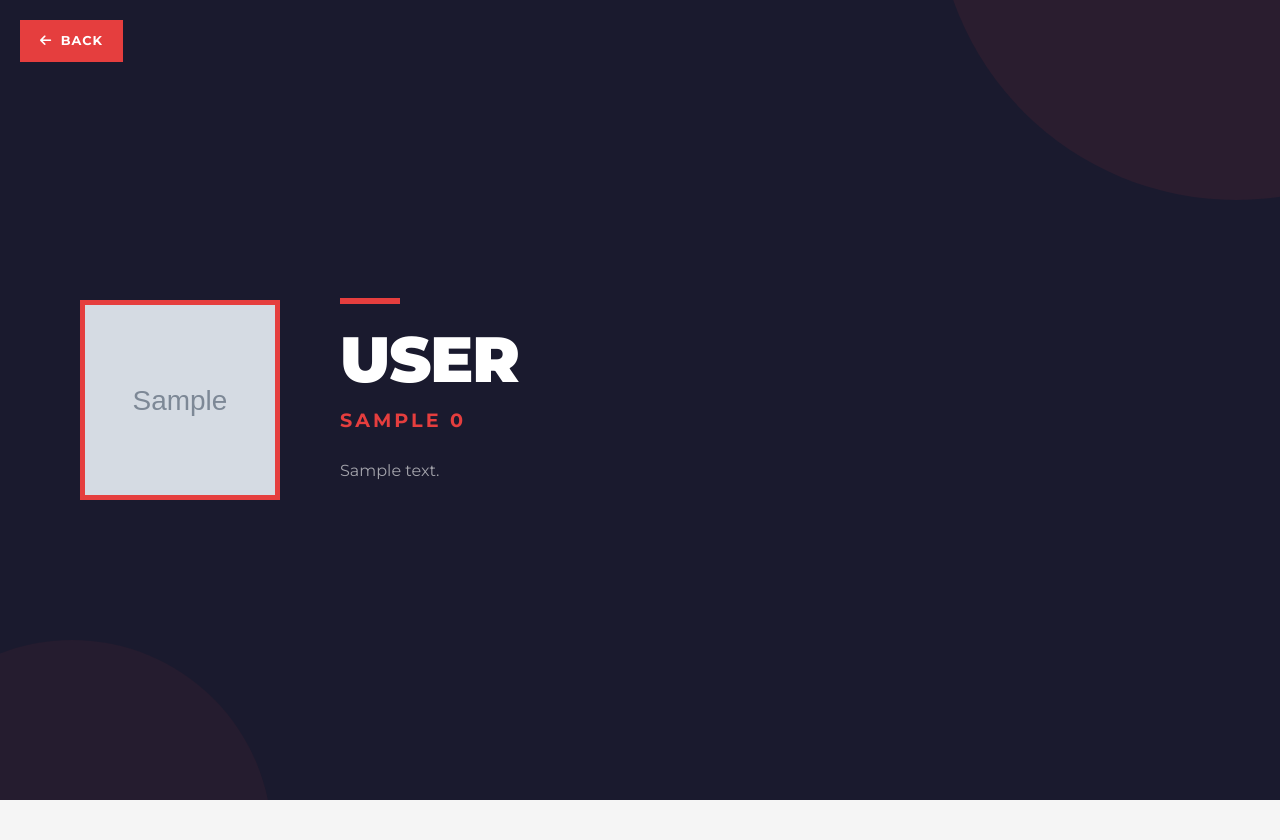
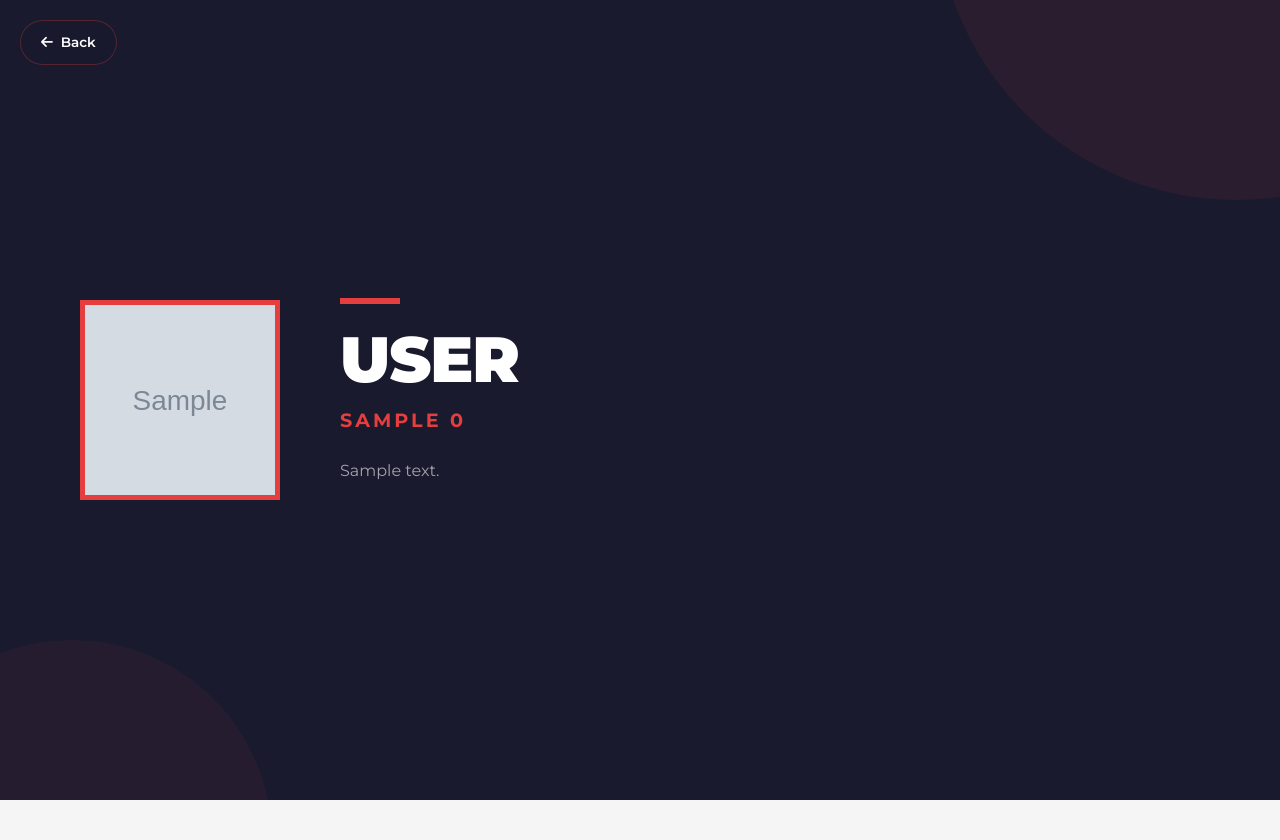
Before and after one commit to chrysanthusobinna/django-portfolio, a Django app: template portfolio_app/templates/template-previews/bold.html in a window 1280 px wide. Shown: the top 840 px of the page. Run offline with Django 4.2, Linux system fonts and the light colour scheme; the template is opened without the code that fills it: most values are stand-ins (such as "Sample title", 1, 10 or a date in 2020); grey boxes marked "Sample" are stand-in pictures.

Commit message:
Update bold template design and fix back button positioning
Adjusted CSS for the back button in the bold template to improve positioning and appearance. Modified the template to display user initials instead of hardcoded values and updated date formatting to show only the year. Also updated the `psycopg2` dependency to `psycopg2-binary` and added `playwright` to `requirements.txt`.

Replit-Commit-Author: Agent
Replit-Commit-Session-Id: 9d698cb2-94c7-4a1a-83f7-568c51fffbb6
Replit-Commit-Checkpoint-Type: full_checkpoint
Replit-Commit-Event-Id: 1925f73e-816e-4b62-8ee9-43394f9d15ae
Replit-Commit-Screenshot-Url: https://storage.googleapis.com/screenshot-production-us-central1/1f5fe7d4-1cdf-4b6f-b09e-05f67c314425/9d698cb2-94c7-4a1a-83f7-568c51fffbb6/rs4Ffq5
Replit-Helium-Checkpoint-Created: true

```diff
--- a/portfolio_app/templates/template-previews/bold.html
+++ b/portfolio_app/templates/template-previews/bold.html
@@ -27,21 +27,22 @@
             position: fixed;
             top: 20px;
             left: 20px;
-            z-index: 1000;
-            background: #e53e3e;
+            z-index: 99999;
+            background: rgba(26,26,46,0.85);
             color: #fff;
             padding: 10px 20px;
-            border-radius: 0;
+            border-radius: 30px;
             text-decoration: none;
-            font-size: 0.8rem;
-            font-weight: 700;
-            text-transform: uppercase;
-            letter-spacing: 1px;
-            transition: background 0.3s;
+            font-size: 0.85rem;
+            font-weight: 600;
+            backdrop-filter: blur(10px);
+            -webkit-backdrop-filter: blur(10px);
+            border: 1px solid rgba(229,62,62,0.3);
+            transition: all 0.3s;
         }
 
         .back-link:hover {
-            background: #c53030;
+            background: #e53e3e;
             color: #fff;
         }
 
@@ -556,7 +557,7 @@
             }
 
             .back-link {
-                position: absolute;
+                position: fixed;
             }
         }
     </style>
@@ -572,7 +573,7 @@
                 {% if profilephoto and profilephoto.profile_photo %}
                     <img src="{{ profilephoto.profile_photo.url }}" alt="{{ user_fullname }}">
                 {% else %}
-                    <div class="placeholder-avatar">CO</div>
+                    <div class="placeholder-avatar">{{ user_initials }}</div>
                 {% endif %}
             </div>
             <div class="hero-bold-text">
@@ -601,7 +602,7 @@
                     <div class="employment-bold-role">{{ job.job_title }}</div>
                     <div class="employment-bold-company">{{ job.employer_name }}</div>
                     <div class="employment-bold-dates">
-                        {{ job.start_date }} &mdash; {% if job.end_date %}{{ job.end_date }}{% else %}Present{% endif %}
+                        {{ job.start_date|slice:":4" }} &mdash; {% if job.end_date %}{{ job.end_date|slice:":4" }}{% else %}Present{% endif %}
                     </div>
                     {% if job.description_of_duties %}
                     <div class="employment-bold-desc">{{ job.description_of_duties }}</div>
@@ -624,7 +625,7 @@
                     <div class="edu-bold-qual">{{ edu.qualification }}</div>
                     <div class="edu-bold-inst">{{ edu.institution_name }}</div>
                     <div class="edu-bold-date">
-                        {{ edu.start_date }} &mdash; {% if edu.end_date %}{{ edu.end_date }}{% else %}Present{% endif %}
+                        {{ edu.start_date|slice:":4" }} &mdash; {% if edu.end_date %}{{ edu.end_date|slice:":4" }}{% else %}Present{% endif %}
                     </div>
                 </div>
                 {% endfor %}
--- a/requirements.txt
+++ b/requirements.txt
@@ -13,7 +13,7 @@ iniconfig==2.0.0
 oauthlib==3.2.2
 pathspec==0.12.1
 pluggy==1.5.0
-psycopg2==2.9.10
+psycopg2-binary==2.9.10
 PyJWT==2.10.1
 pytest==8.3.4
 pytest-django==4.9.0
@@ -23,3 +23,4 @@ requests-oauthlib==2.0.0
 sqlparse==0.5.3
 urllib3==1.26.20
 whitenoise==6.8.2
+playwright
```
Also changed, not shown: static/images/template-elegant.png, 1 other file.
